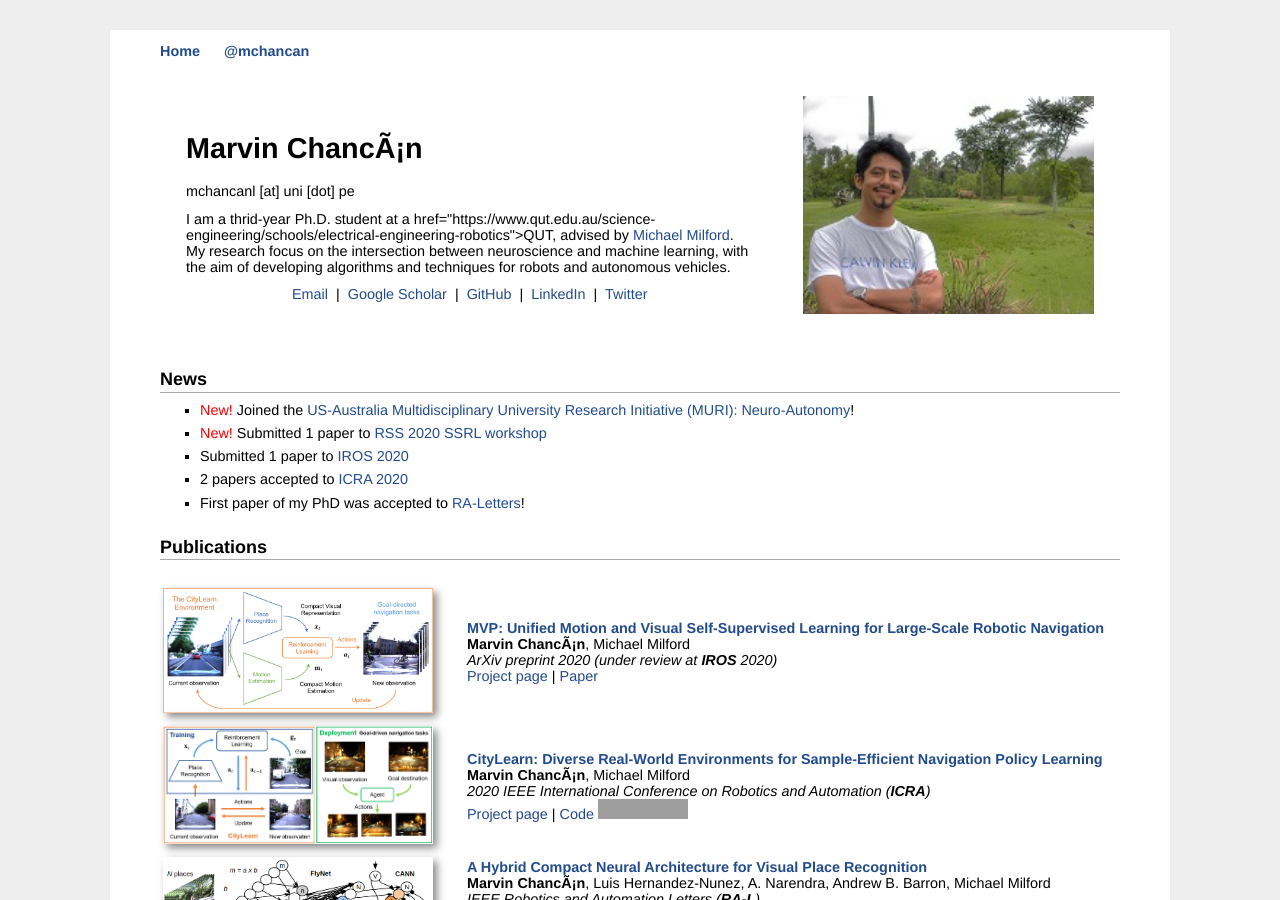
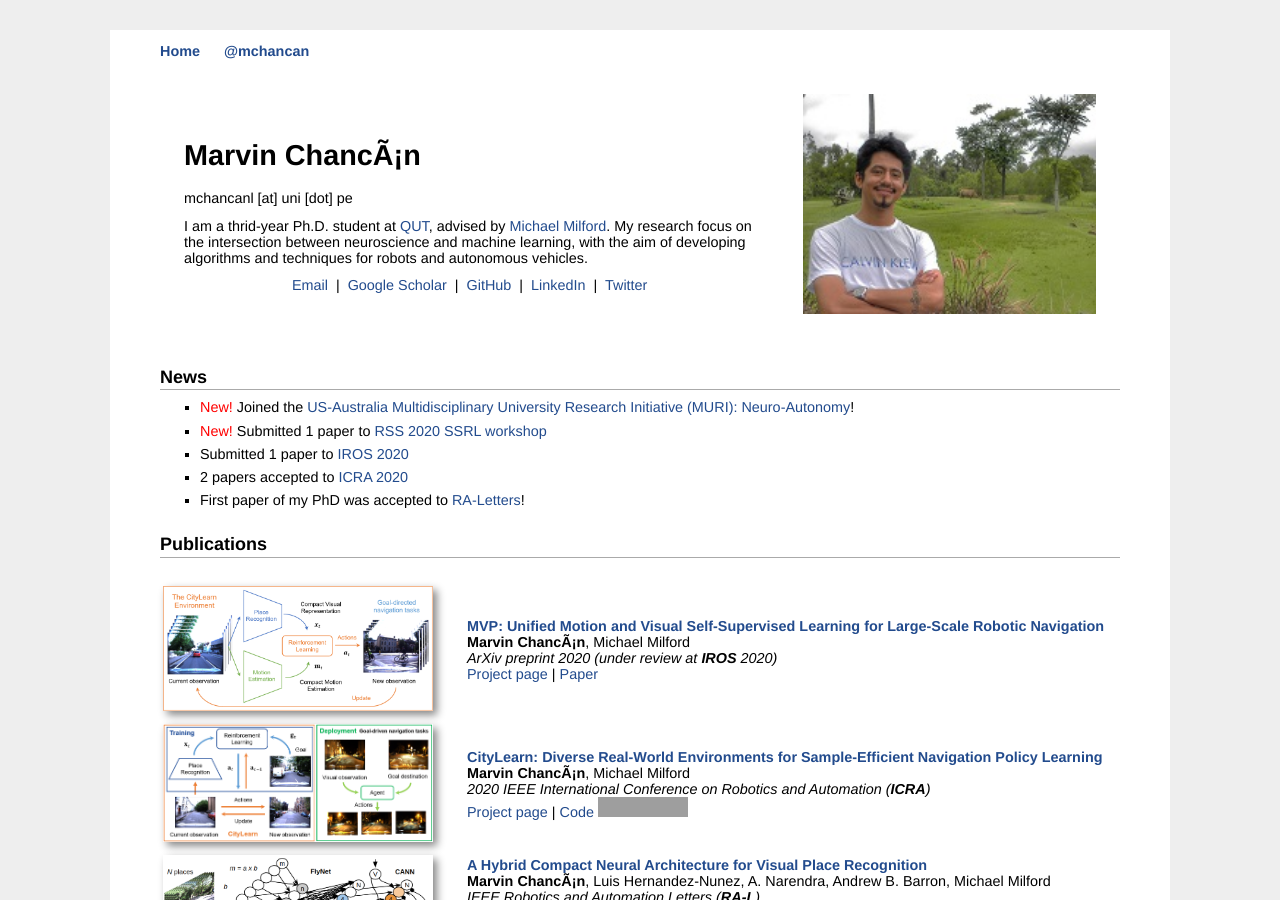
Before and after one commit to mchancan/mchancan.github.io, a Jekyll site: the page built from index.html, in a window 1280 px wide and 900 px high. Built offline with Jekyll 4.4.1, drawn with Linux system fonts in a browser that asks for light colours; comment, search, counter and statistics services are not loaded; grey boxes are pictures that could not be loaded.

Commit message:
Update index.html

```diff
--- a/index.html
+++ b/index.html
@@ -3,16 +3,15 @@ layout: default
 title: Marvin's Homepage
 ---
 
-<table>
-<tbody>
-<tr>
+<table style="width:100%;border:0px;border-spacing:0px;border-collapse:separate;margin-right:auto;margin-left:auto;">
+<tr style="padding:0px">
 	<td style="padding:2.5%;width:60%;vertical-align:middle">
 		<p align="center">
 		<h1><b>Marvin Chancán</b></h1>
 		mchancanl [at] uni [dot] pe
 		</p>
 		<p>
-			I am a thrid-year Ph.D. student at a href="https://www.qut.edu.au/science-engineering/schools/electrical-engineering-robotics">QUT</a>, advised by <a href="https://scholar.google.com/citations?user=TDSmCKgAAAAJ&hl=en">Michael Milford</a>. My research focus on the intersection between neuroscience and machine learning, with the aim of developing algorithms and techniques for robots and autonomous vehicles.
+			I am a thrid-year Ph.D. student at <a href="https://www.qut.edu.au/science-engineering/schools/electrical-engineering-robotics">QUT</a>, advised by <a href="https://scholar.google.com/citations?user=TDSmCKgAAAAJ&hl=en">Michael Milford</a>. My research focus on the intersection between neuroscience and machine learning, with the aim of developing algorithms and techniques for robots and autonomous vehicles.
 		</p>
 		<p align="center">
 			<a href="mailto:mchancanl@uni.pe">Email</a> &nbsp;|&nbsp;
@@ -26,7 +25,6 @@ title: Marvin's Homepage
 		<img style="width:100%;max-width:100%" alt="profile photo" src="images/mc.jpg">
 	</td>
 </tr>
-</tbody>
 </table>
 
 <h2>News</h2>
```
